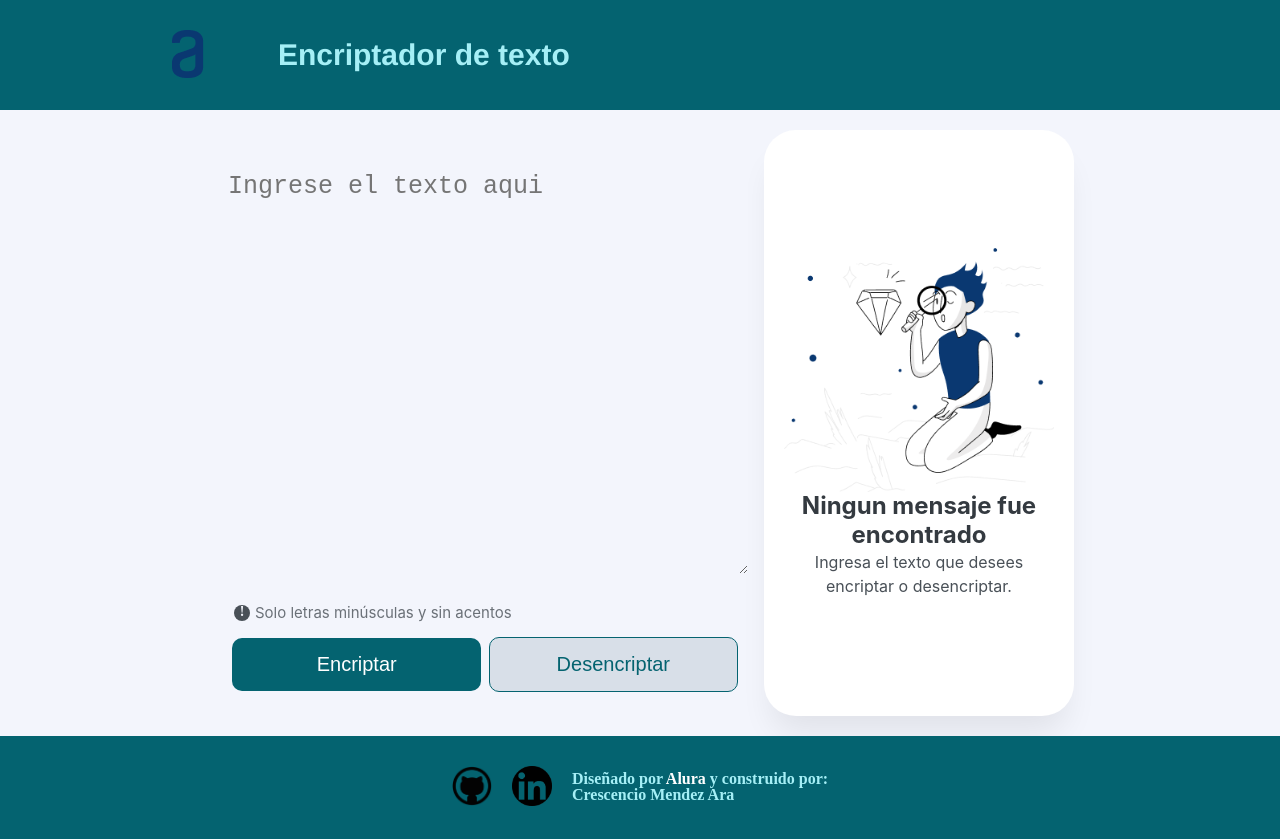
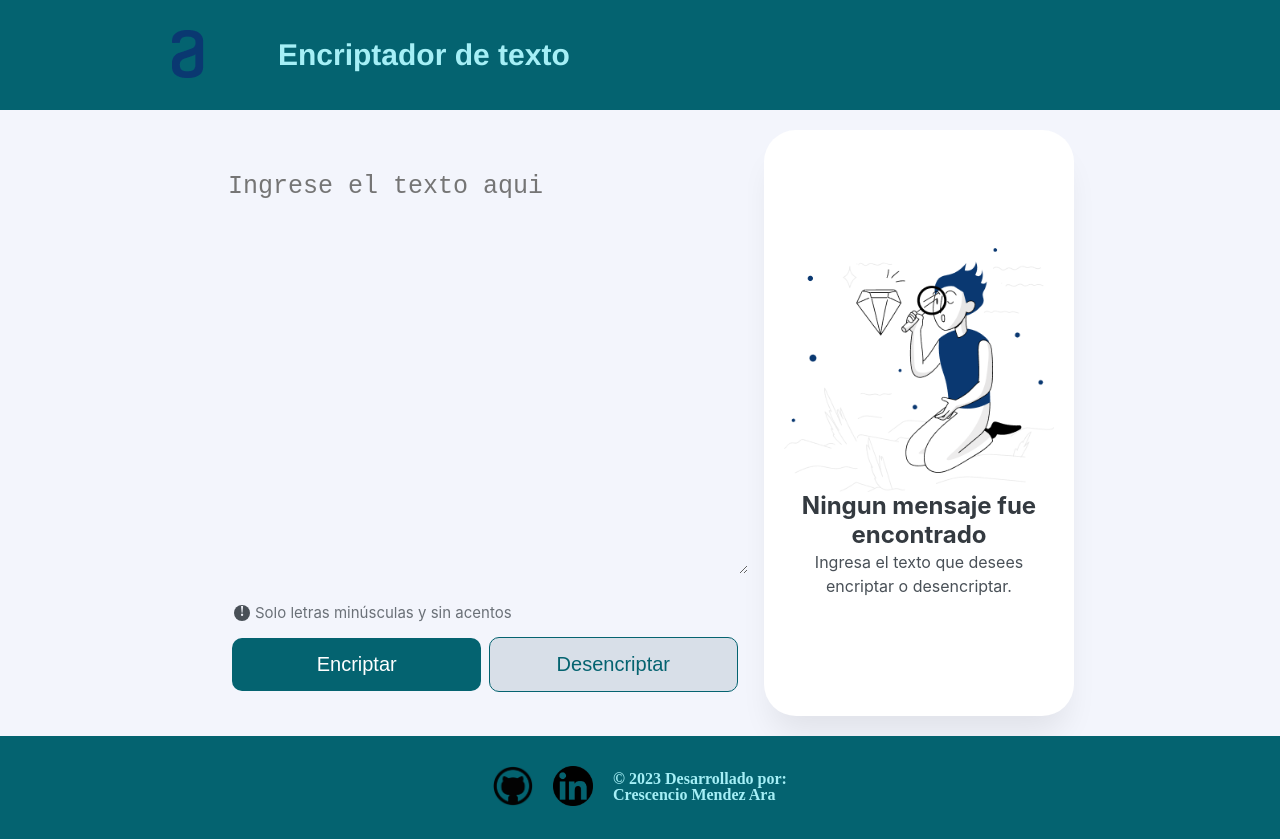
Before and after one commit to CresMendez/ChallengeEncriptador, a plain HTML site: page index.html in a window 1280 px wide. Drawn offline with Linux system fonts and the light colour scheme.

Commit message:
Actualizando pie de pagina, y agregando copyright

```diff
--- a/index.html
+++ b/index.html
@@ -65,7 +65,7 @@
                     </a>
                 </div>
                 <div class="txt2">
-                    <p class="">Diseñado por <a href="https://www.aluracursos.com/">Alura</a> y construido por:</p>
+                    <p class="">&copy; 2023 Desarrollado por:</p>
                     <p class="">Crescencio Mendez Ara</p>
                 </div>
         </div>
```
